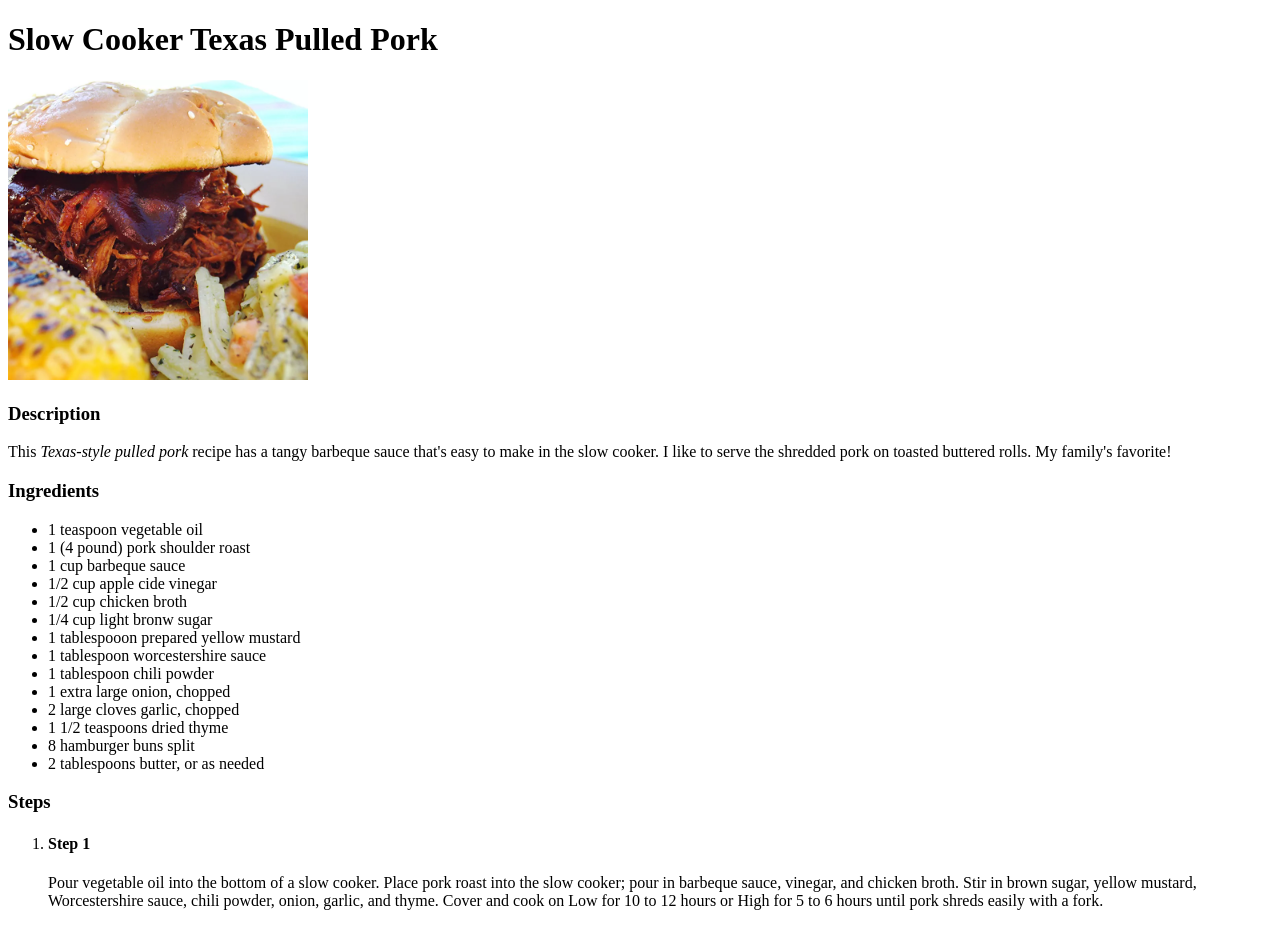
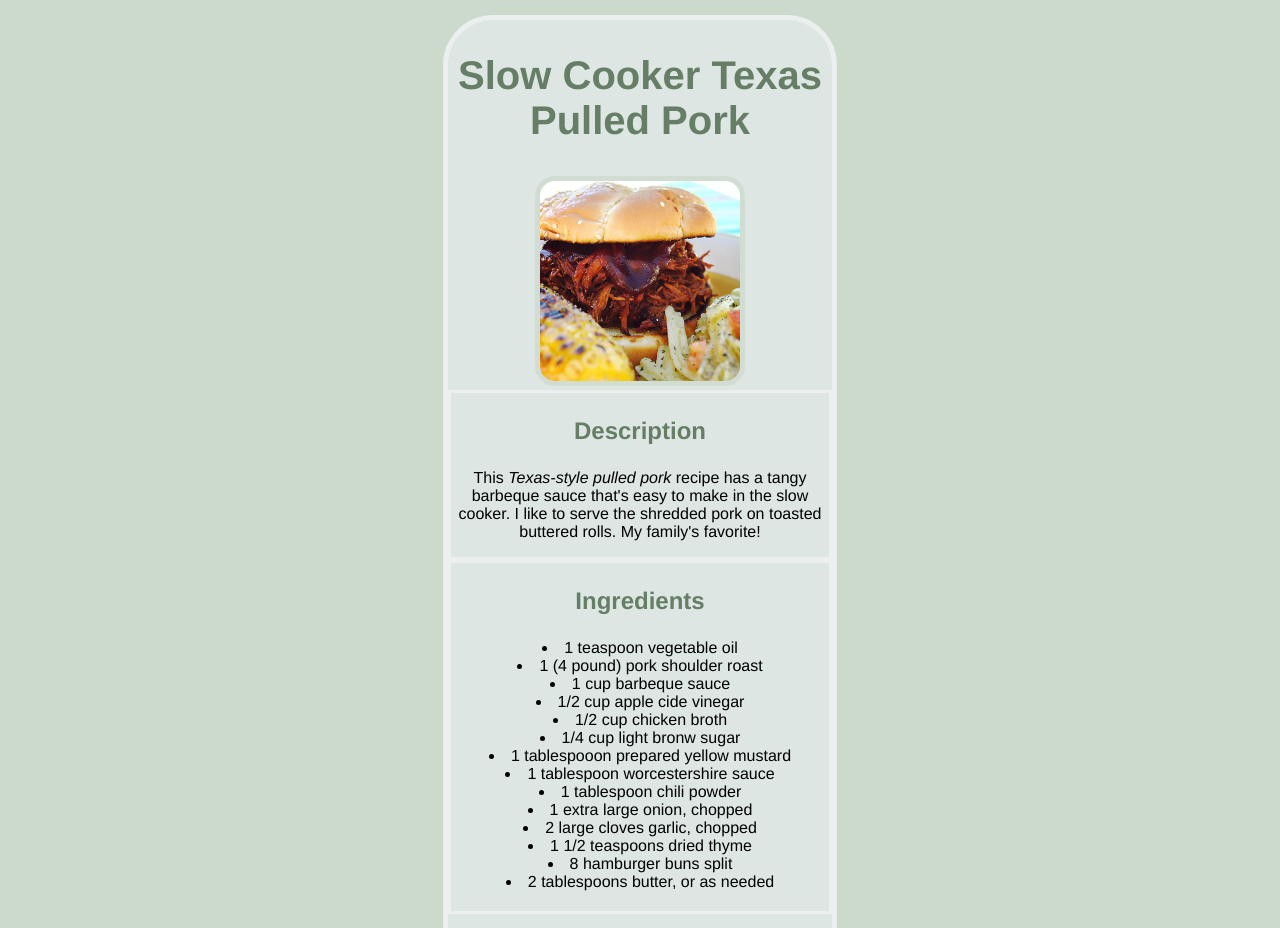
Before and after one commit to NMGVox/Odin-recipes, a website: page recipes/slow-cooker-texas-pulled-pork.html in a window 1280 px wide. Shown: the top 928 px of the page. Drawn offline with Linux system fonts and the light colour scheme.

Commit message:
Update styling for recipe pages
So far, only the slow-cooker-texas-pulled-pork document has been
updated. There have also been slight changes to the main page (index.ht
ml). The main background now uses display:flex to properly center the
welcomebody div.

```diff
--- a/recipes/slow-cooker-texas-pulled-pork.html
+++ b/recipes/slow-cooker-texas-pulled-pork.html
@@ -1,19 +1,25 @@
 <!DOCTYPE html>
 <html lang="en">
 <head>
+    <link rel="stylesheet" href="./../style.css">
     <meta charset="UTF-8">
     <title>Document</title>
 </head>
 <body>
-    <h1>Slow Cooker Texas Pulled Pork</h1>
-    <img src="./../images/pulledpork.webp" width="300px" height="300px">
+    <section class="main">
+        <div class="welcomebody">
+            <h1 class="site-title">Slow Cooker Texas Pulled Pork</h1>
+            <img src="./../images/pulledpork.webp" class="top-pic">
 
-    <h3>Description</h3>
+            <div class="recipe-section">
+                <h3 class="recipe-header">Description</h3>
                 <p>This <i>Texas-style pulled pork</i> recipe has a tangy barbeque sauce that's easy to make in the slow cooker.
                     I like to serve the shredded pork on toasted buttered rolls. My family's favorite!</p>
+            </div>
 
-        <h3>Ingredients</h3>
-    <ul>
+            <div class="recipe-section">
+                <h3 class="recipe-header">Ingredients</h3>
+                <ul class="ingredients">
                     <li>1 teaspoon vegetable oil</li>
                     <li>1 (4 pound) pork shoulder roast </li>
                     <li>1 cup barbeque sauce</li>
@@ -29,9 +35,10 @@
                     <li>8 hamburger buns split</li>
                     <li>2 tablespoons butter, or as needed</li>
                 </ul>
+            </div>
 
-    <h3>Steps</h3>
-    <ol>
+            <h3 class="recipe-header">Steps</h3>
+            <ol class="step-list">
                 <li><h4>Step 1</h4>
                     <p>Pour vegetable oil into the bottom of a slow cooker. Place pork roast into the slow cooker;
                         pour in barbeque sauce, vinegar, and chicken broth. Stir in brown sugar, yellow mustard, Worcestershire sauce,
@@ -50,5 +57,7 @@
                     </p>
                 </li>
             </ol>
+        </div>
+    </section>
 </body>
 </html>
--- a/style.css
+++ b/style.css
@@ -1,28 +1,38 @@
 *{
     font-family: 'Franklin Gothic Medium', 'Arial Narrow', Arial, sans-serif;
+}
+
+body{
+    padding:0px;
+    margin:0px;
 }
 
 .main{
     background-color:rgb(203, 218, 203);
     width: 100vw;
-    height: 100vh;
-    display: inline-block;
-    position:relative;
+    min-height: 100vh;
+    max-height: auto;
+    display: flex;
+    justify-content: center;
+    align-items: center;
+    margin: 0px;
+    padding: 15px 0px;
 }
 
 .welcomebody{
     background-color: rgba(232, 238, 243, 0.623);
     text-align: center;
-    width: 45%;
-    margin:auto;
-    position:absolute;
-    top:25%;
-    left: 30%;
+    width: 30%;
+    height:auto;
+    border-style: solid;
+    border-width: 5px;
+    border-radius: 50px;
+    border-color: rgba(245, 245, 245, 0.596);
 }
 
 .site-title{
     font-size: 40px;
-    color:lightsalmon;
+    color:rgb(101, 126, 101);
 }
 
 .thumb{
@@ -33,3 +43,36 @@
 .homelist{
     list-style-type: none;
 }
+
+.ingredients{
+    list-style-position: inside;
+    text-align:center;
+    padding: 0px 16px;
+    padding-bottom: 4px;
+}
+
+.top-pic{
+    width:200px;
+    height:auto;
+    border-style: solid;
+    border-width: 5px;
+    border-color: rgba(203, 218, 203, 0.671);
+    border-radius: 20px;
+}
+
+.step-list{
+    list-style-type: None;
+    padding: 0px 16px;
+    padding-bottom: 4px;
+}
+
+.recipe-header{
+    font-weight: bolder;
+    font-size: 24px;
+    color:rgb(101, 126, 101);
+}
+
+.recipe-section{
+    border:solid;
+    border-color: rgba(245, 245, 245, 0.596);
+}
```
Lines whose indentation alone changed are shown as unchanged.
